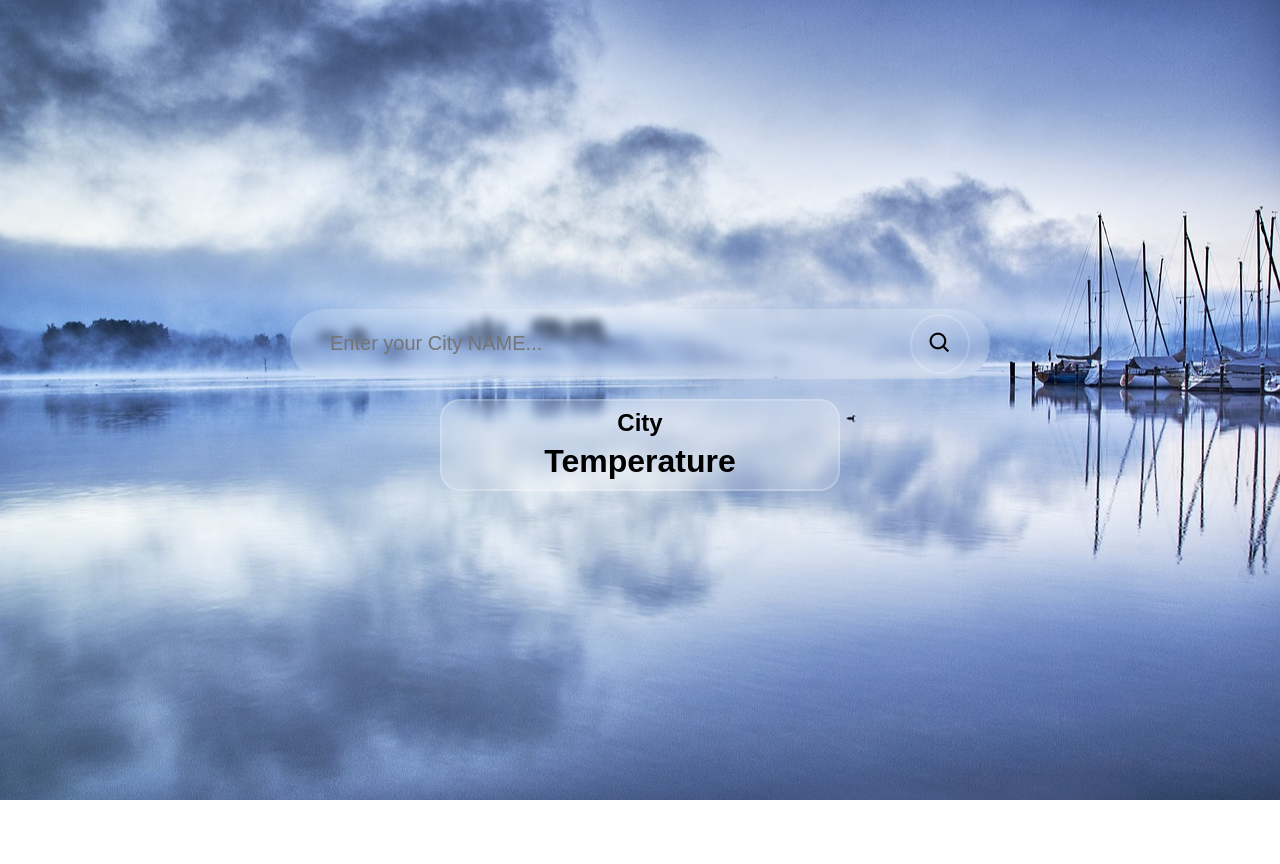
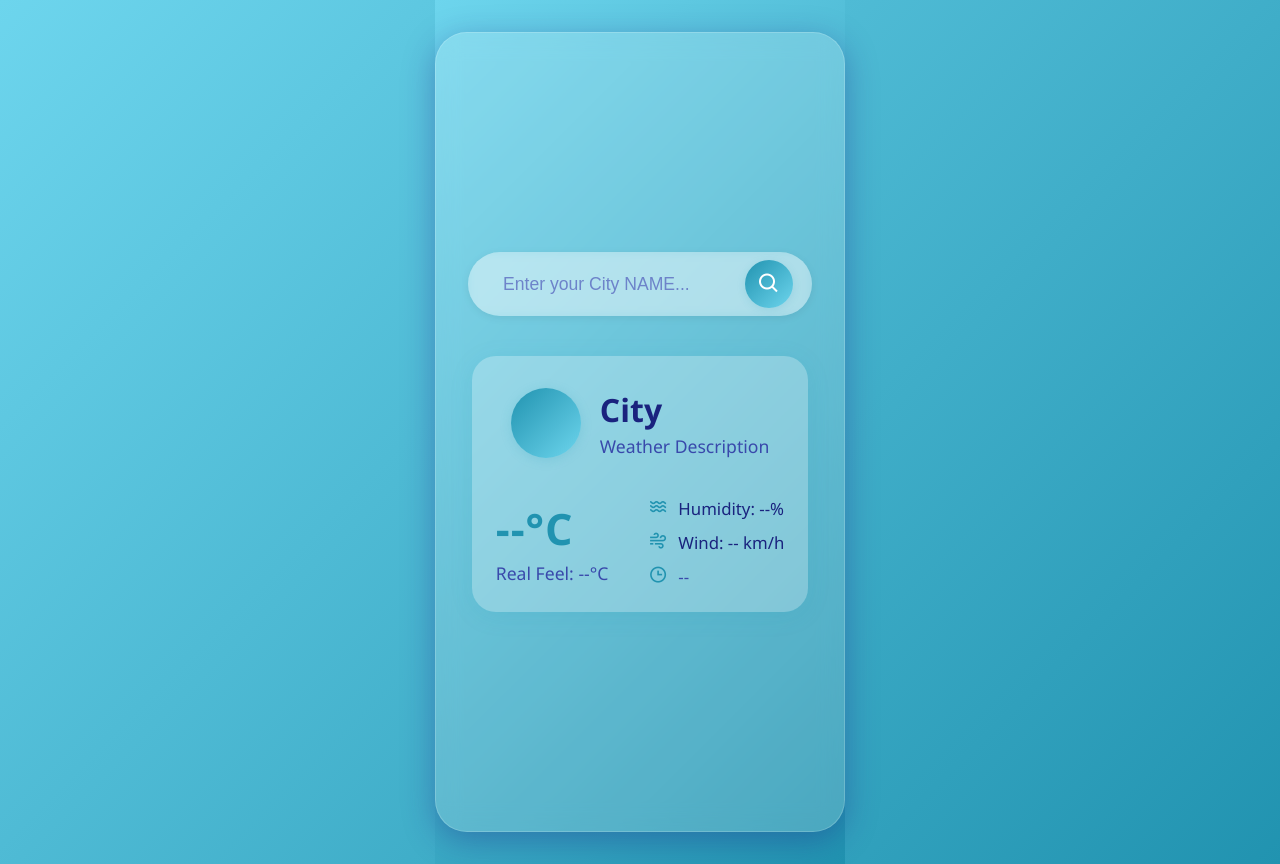
Before and after one commit to Pushpendra24-7/monsoon, a plain HTML site: page index.html in a window 1280 px wide. Before the commit the page ends 800 px from the top, so only its background shows below. Drawn offline with nearby package versions, Linux system fonts and the light colour scheme.

Commit message:
improve ui

```diff
--- a/index.html
+++ b/index.html
@@ -5,30 +5,42 @@
     <meta charset="UTF-8">
     <meta name="viewport" content="width=device-width, initial-scale=1.0">
     <title>Document</title>
-    <link rel="stylesheet" href="style.css" >
+    <link rel="stylesheet" href="style.css">
     <link href='https://unpkg.com/boxicons@2.1.4/css/boxicons.min.css' rel='stylesheet'>
 </head>
 
 <body>
-
-    <div class="container">
+    <div class="container modern-weather">
         <div class="search-bar">
-            <input  id="usercityname"  type="text" placeholder="Enter your City NAME..." />
-            <button  id="searchbtn" ><i class='bx bx-search' style="font-size: 25px;"></i></button>
-
+            <input id="usercityname" type="text" placeholder="Enter your City NAME..." />
+            <button id="searchbtn" title="Search"><i class='bx bx-search'></i></button>
         </div>
-
-        <div class="box">
-            <h2 id="city-name">City</h2>
-
-            <h1 id="city-temp">Temperature</h1>
-
-            <h3 id="real-feel"></h3>
-            <p id="city-time"></p>
+        <div id="loading" style="display:none; text-align:center; margin:1rem 0;">
+            <div class="spinner"></div>
+        </div>
+        <div id="error-message" style="display:none; color:#e74c3c; text-align:center; margin-bottom:1rem;"></div>
+        <div class="weather-card">
+            <div class="weather-main">
+                <div class="weather-icon" id="weather-icon"></div>
+                <div>
+                    <h2 id="city-name">City</h2>
+                    <p id="weather-desc">Weather Description</p>
+                </div>
+            </div>
+            <div class="weather-details">
+                <div class="temp-block">
+                    <h1 id="city-temp">--°C</h1>
+                    <h3 id="real-feel">Real Feel: --°C</h3>
+                </div>
+                <div class="extra-details">
+                    <div><i class='bx bx-water'></i> <span id="humidity">Humidity: --%</span></div>
+                    <div><i class='bx bx-wind'></i> <span id="wind">Wind: -- km/h</span></div>
+                    <div><i class='bx bx-time'></i> <span id="city-time">--</span></div>
+                </div>
+            </div>
         </div>
     </div>
-
-<script src="script.js"></script>
+    <script src="script.js"></script>
 </body>
 
 </html>
--- a/style.css
+++ b/style.css
@@ -1,3 +1,4 @@
+/* Modern Weather App Styles - Enhanced Glassmorphism & Visuals */
 *{
     margin: 0;
     padding: 0;
@@ -5,12 +6,14 @@
 }
 html,
 body {
-
-    line-height: 1.4;
-    font-weight: 400;
-    font-family: sans-serif;
+    min-height: 100vh;
+    background: linear-gradient(135deg, #6dd5ed 0%, #2193b0 100%);
+    font-family: 'Segoe UI', 'Roboto', Arial, sans-serif;
+    color: #222;
+    display: flex;
+    align-items: center;
+    justify-content: center;
 }
-
 
 .container{
     width: 100%;
@@ -25,6 +28,23 @@ body {
     justify-content: center;
 }
 
+.container.modern-weather {
+    background: rgba(255,255,255,0.18);
+    box-shadow: 0 8px 32px 0 rgba(31,38,135,0.37);
+    backdrop-filter: blur(12px);
+    -webkit-backdrop-filter: blur(12px);
+    border-radius: 32px;
+    border: 1px solid rgba(255,255,255,0.18);
+    padding: 2.5rem 2rem;
+    max-width: 420px;
+    margin: 2rem auto;
+    transition: box-shadow 0.3s;
+}
+
+.container.modern-weather:hover {
+    box-shadow: 0 12px 40px 0 rgba(31,38,135,0.45);
+}
+
 .search-bar{
     width: 100%;
     max-width: 700px;
@@ -37,6 +57,16 @@ body {
 
     backdrop-filter: blur(5px);
 
+}
+
+.search-bar {
+    background: rgba(255,255,255,0.35);
+    box-shadow: 0 2px 8px rgba(0,0,0,0.07);
+    border-radius: 50px;
+    padding: 0.5rem 1.2rem;
+    display: flex;
+    align-items: center;
+    margin-bottom: 1.5rem;
 }
 
 .search-bar input{
@@ -54,8 +84,22 @@ body {
 
 }
 
+.search-bar input {
+    background: transparent;
+    border: none;
+    outline: none;
+    font-size: 1.1rem;
+    color: #1a237e;
+    flex: 1;
+    padding: 0.7rem 1rem;
+    font-weight: 500;
+}
 
-/* ::placeholder{} */
+.search-bar input::placeholder {
+    color: #5c6bc0;
+    opacity: 0.8;
+    font-weight: 400;
+}
 
 .search-bar button i{
     width: 25px;
@@ -70,9 +114,31 @@ body {
     cursor: pointer;
     transition: 0.8s ease-in-out;
 }
+
+.search-bar button {
+    background: linear-gradient(135deg, #2193b0 0%, #6dd5ed 100%);
+    border: none;
+    border-radius: 50%;
+    width: 48px;
+    height: 48px;
+    display: flex;
+    align-items: center;
+    justify-content: center;
+    color: #fff;
+    font-size: 1.5rem;
+    cursor: pointer;
+    box-shadow: 0 2px 8px rgba(33,147,176,0.15);
+    transition: background 0.3s, transform 0.2s;
+}
+
 button:hover{
     transition: 0.8s ease-in-out;
     background-color: rgb(91, 155, 230);
+}
+
+.search-bar button:hover {
+    background: linear-gradient(135deg, #6dd5ed 0%, #2193b0 100%);
+    transform: scale(1.08);
 }
 
 /* downside container */
@@ -100,3 +166,144 @@ button:hover{
     justify-content: space-evenly;
 
 }
+
+.weather-card {
+    background: rgba(255,255,255,0.25);
+    border-radius: 24px;
+    box-shadow: 0 4px 24px rgba(33,147,176,0.10);
+    padding: 2rem 1.5rem 1.5rem 1.5rem;
+    margin-top: 1rem;
+    display: flex;
+    flex-direction: column;
+    align-items: center;
+    min-width: 280px;
+}
+
+.weather-main {
+    display: flex;
+    align-items: center;
+    gap: 1.2rem;
+    margin-bottom: 1.2rem;
+}
+
+.weather-icon {
+    width: 70px;
+    height: 70px;
+    background: linear-gradient(135deg, #2193b0 0%, #6dd5ed 100%);
+    border-radius: 50%;
+    display: flex;
+    align-items: center;
+    justify-content: center;
+    box-shadow: 0 2px 12px rgba(33,147,176,0.18);
+    font-size: 2.8rem;
+    color: #fff;
+    animation: float 2.5s ease-in-out infinite;
+}
+
+@keyframes float {
+    0%, 100% { transform: translateY(0); }
+    50% { transform: translateY(-10px); }
+}
+
+#city-name {
+    font-size: 2rem;
+    font-weight: 700;
+    color: #1a237e;
+    margin-bottom: 0.2rem;
+}
+
+#weather-desc {
+    font-size: 1.1rem;
+    color: #3949ab;
+    font-weight: 500;
+    text-transform: capitalize;
+}
+
+.weather-details {
+    display: flex;
+    flex-direction: row;
+    gap: 2.5rem;
+    margin-top: 1.2rem;
+    justify-content: center;
+}
+
+.temp-block {
+    display: flex;
+    flex-direction: column;
+    align-items: flex-start;
+    justify-content: center;
+}
+
+#city-temp {
+    font-size: 2.7rem;
+    font-weight: 800;
+    color: #2193b0;
+    margin-bottom: 0.2rem;
+    letter-spacing: 1px;
+}
+
+#real-feel {
+    font-size: 1.1rem;
+    color: #3949ab;
+    font-weight: 500;
+}
+
+.extra-details {
+    display: flex;
+    flex-direction: column;
+    gap: 0.7rem;
+    font-size: 1.05rem;
+    color: #1a237e;
+}
+
+.extra-details i {
+    color: #2193b0;
+    margin-right: 0.4rem;
+    font-size: 1.2rem;
+}
+
+#city-time {
+    color: #3949ab;
+    font-weight: 500;
+}
+
+#loading .spinner {
+    border: 4px solid #e3f2fd;
+    border-top: 4px solid #2193b0;
+    border-radius: 50%;
+    width: 36px;
+    height: 36px;
+    animation: spin 1s linear infinite;
+    margin: 0 auto;
+}
+
+@keyframes spin {
+    0% { transform: rotate(0deg); }
+    100% { transform: rotate(360deg); }
+}
+
+#error-message {
+    font-size: 1.1rem;
+    background: rgba(231,76,60,0.12);
+    border-radius: 8px;
+    padding: 0.7rem 1rem;
+    margin-bottom: 1rem;
+    color: #e74c3c;
+    font-weight: 600;
+    box-shadow: 0 2px 8px rgba(231,76,60,0.07);
+}
+
+@media (max-width: 600px) {
+    .container.modern-weather {
+        padding: 1.2rem 0.5rem;
+        max-width: 98vw;
+    }
+    .weather-card {
+        padding: 1.2rem 0.5rem;
+        min-width: unset;
+    }
+    .weather-details {
+        flex-direction: column;
+        gap: 1.2rem;
+    }
+}
```
